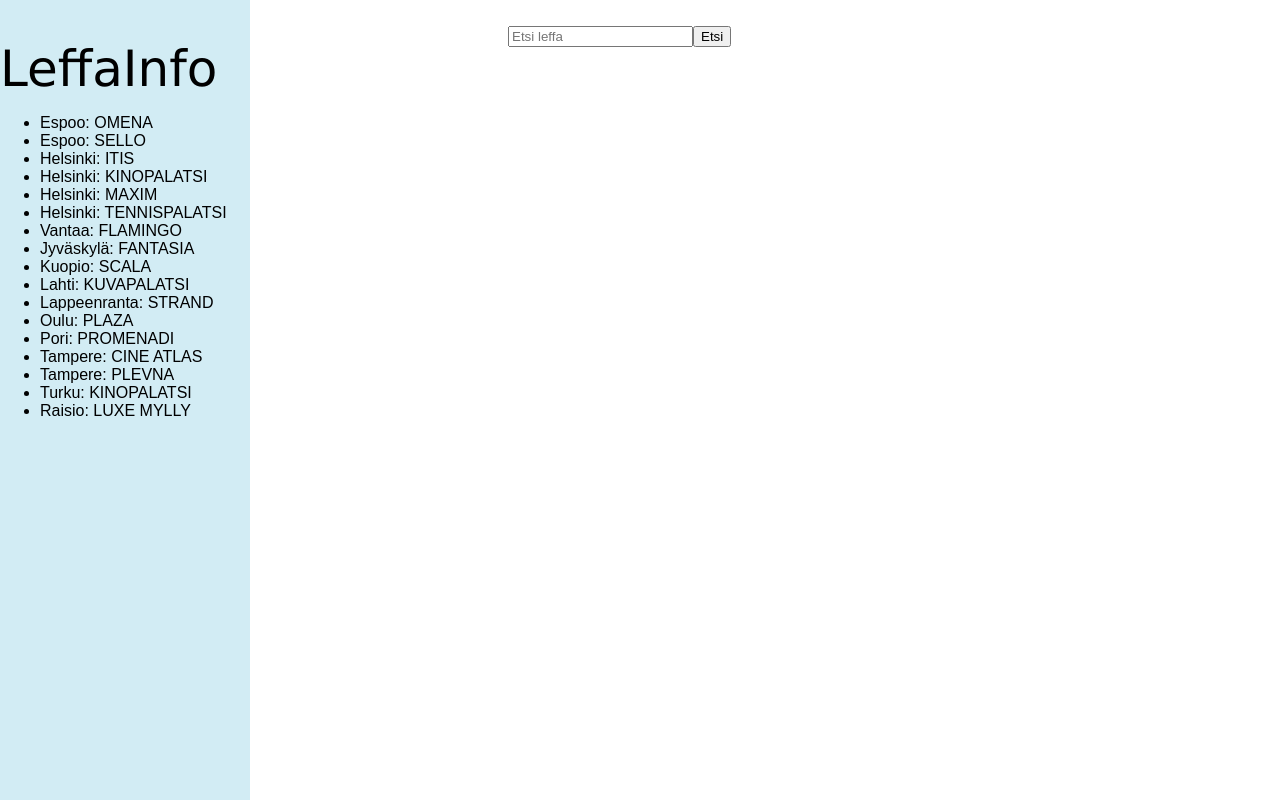
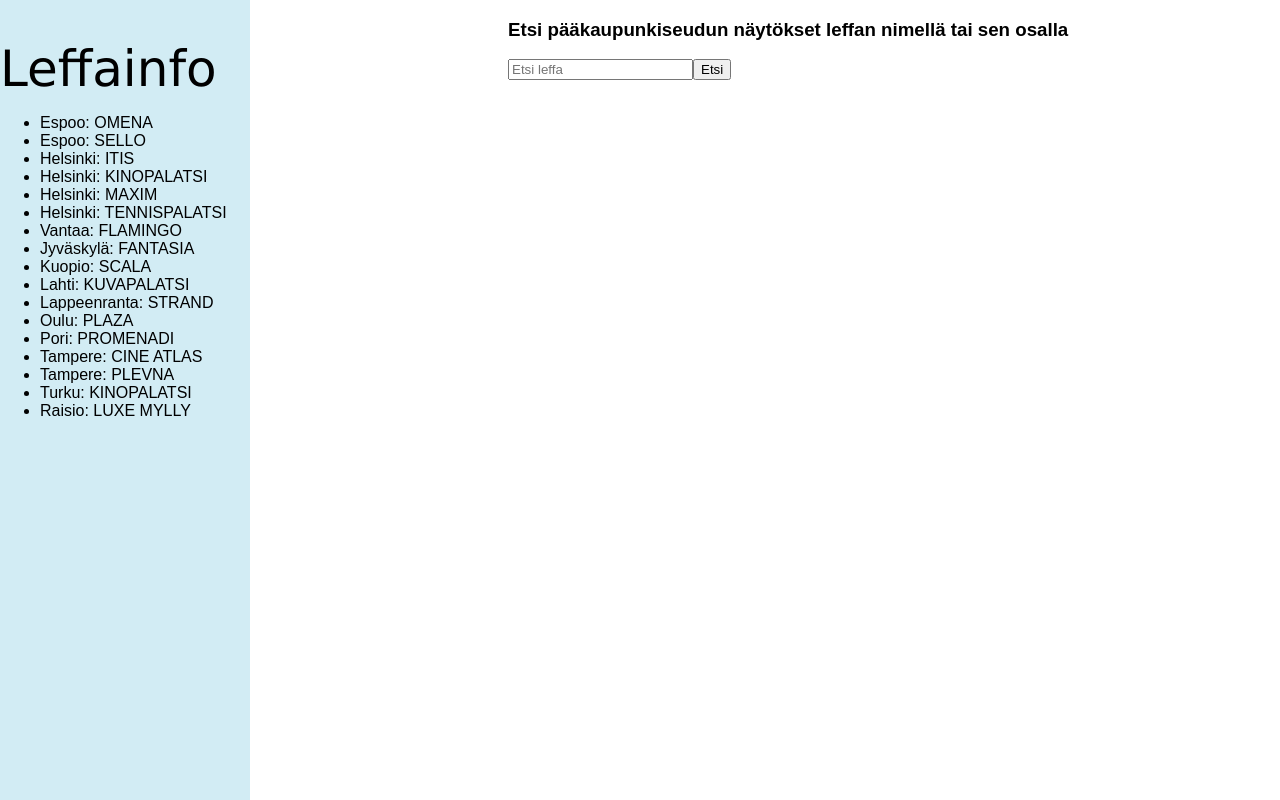
Before and after one commit to linnaanna/movie_info, a plain HTML site: page index.html in a window 1280 px wide. Drawn offline with Linux system fonts and the light colour scheme.

Commit message:
Added instructions

```diff
--- a/index.html
+++ b/index.html
@@ -14,9 +14,10 @@
 
 <body >
 
-<header>eeee</header>
+
 
 <div style="display:inline;">
+  <h3 id="instruct">Etsi pääkaupunkiseudun näytökset leffan nimellä tai sen osalla</h3>
 <form id="form">
     <input
     type="string"
@@ -34,7 +35,7 @@
 <div id="space"></div>
 
 <div id="theatreList">
-  <hi id="header">LeffaInfo</hi>
+  <hi id="header">Leffainfo</hi>
   <ul>
     <li id="1039">Espoo: OMENA</li>
       <li id="1038">Espoo: SELLO</li>
--- a/styles.css
+++ b/styles.css
@@ -8,6 +8,7 @@
 #header {
     font-family:'Lucida Sans', 'Lucida Sans Regular', 'Lucida Grande', 'Lucida Sans Unicode', Geneva, Verdana, sans-serif;
     font-size: 50px;
+
 }
 
 *{
@@ -38,7 +39,7 @@
 
     background:rgb(248, 187, 187);
 
-}
+    }
 
 
 #showData {
@@ -54,7 +55,9 @@
     background:rgb(176, 247, 176);
 
 }
-
+#instruct {
+    padding-left: 500px;
+}
 
 #form{
 
```
